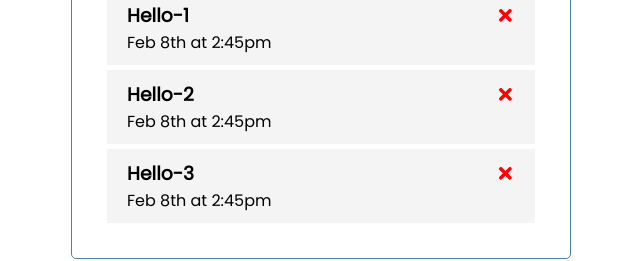
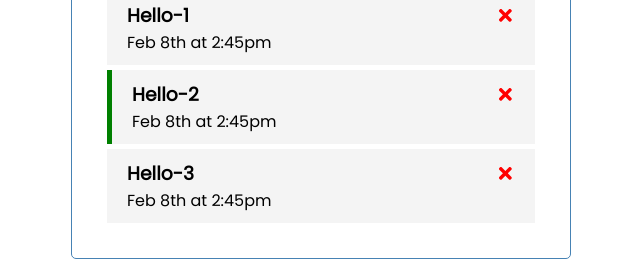
Before and after one commit to blackbird71SR/Simple-Task-Tracker, a React (Create React App) app: page / in a window 1280 px wide. Shown: the part 143-404 px from the top of the page, without its empty margins (319-959 px from the left). Built offline with nearby package versions, Linux system fonts and the light colour scheme.

Commit message:
Add toggle reminder functionality and conditonal styling

```diff
--- a/src/App.js
+++ b/src/App.js
@@ -30,11 +30,25 @@
     setTasks(tasks.filter((task) => task.id !== id));
   };
 
+  //Toggle Reminder
+  const toggleReminder = (id) => {
+    setTasks(
+      tasks.map((task) =>
+        task.id === id
+          ? {
+              ...task,
+              reminder: !task.reminder,
+            }
+          : task,
+      ),
+    );
+  };
+
   return (
     <div className='container'>
       <Header />
       {tasks.length > 0 ? (
-        <Tasks tasks={tasks} onDelete={deleteTask} />
+        <Tasks tasks={tasks} onDelete={deleteTask} onToggle={toggleReminder} />
       ) : (
         'No Tasks!'
       )}
--- a/src/components/Task.js
+++ b/src/components/Task.js
@@ -1,16 +1,18 @@
 import { FaTimes } from 'react-icons/fa';
 
-const Task = (props) => {
+const Task = ({ task, onDelete, onToggle }) => {
   return (
-    <div className='task'>
+    <div
+      className={`task ${task.reminder ? 'reminder' : ''}`}
+      onClick={() => onToggle(task.id)}>
       <h3>
-        {props.task.text}{' '}
+        {task.text}{' '}
         <FaTimes
           style={{ color: 'red', cursor: 'pointer' }}
-          onClick={() => props.onDelete(props.task.id)}
+          onClick={() => onDelete(task.id)}
         />
       </h3>
-      <p>{props.task.day}</p>
+      <p>{task.day}</p>
     </div>
   );
 };
--- a/src/components/Tasks.js
+++ b/src/components/Tasks.js
@@ -1,10 +1,15 @@
 import Task from './Task';
 
-const Tasks = (props) => {
+const Tasks = ({ tasks, onDelete, onToggle }) => {
   return (
     <>
-      {props.tasks.map((task) => (
-        <Task key={task.id} task={task} onDelete={props.onDelete} />
+      {tasks.map((task) => (
+        <Task
+          key={task.id}
+          task={task}
+          onDelete={onDelete}
+          onToggle={onToggle}
+        />
       ))}
     </>
   );
```
